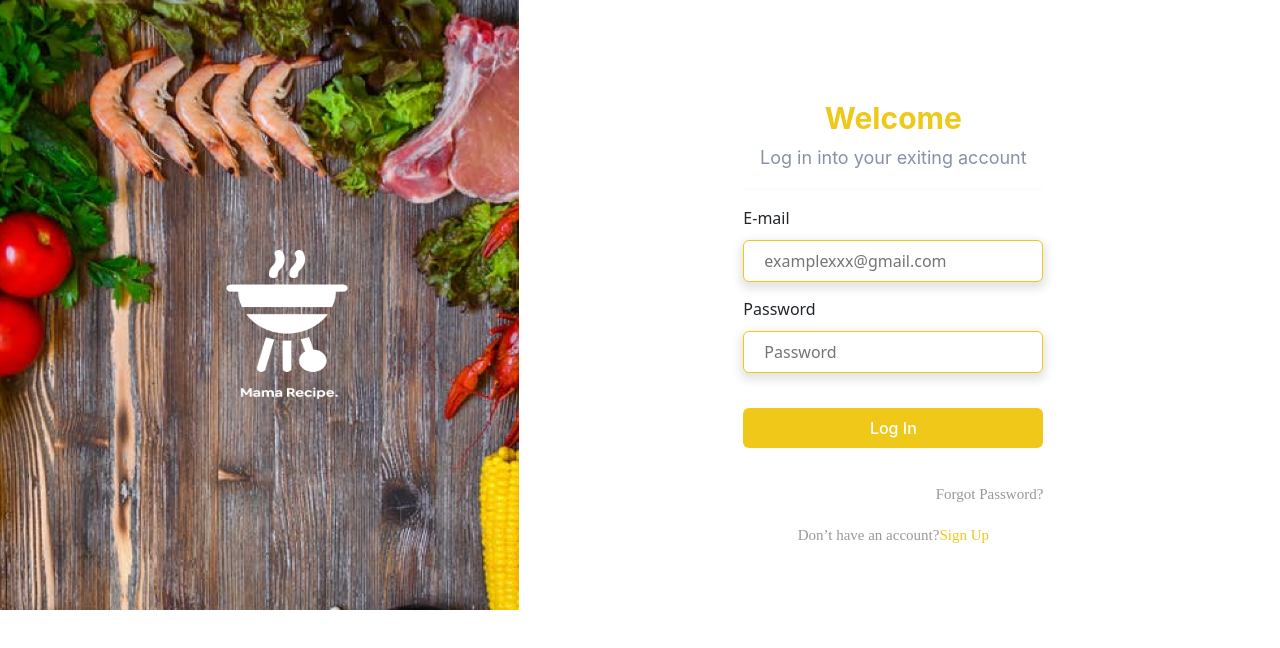
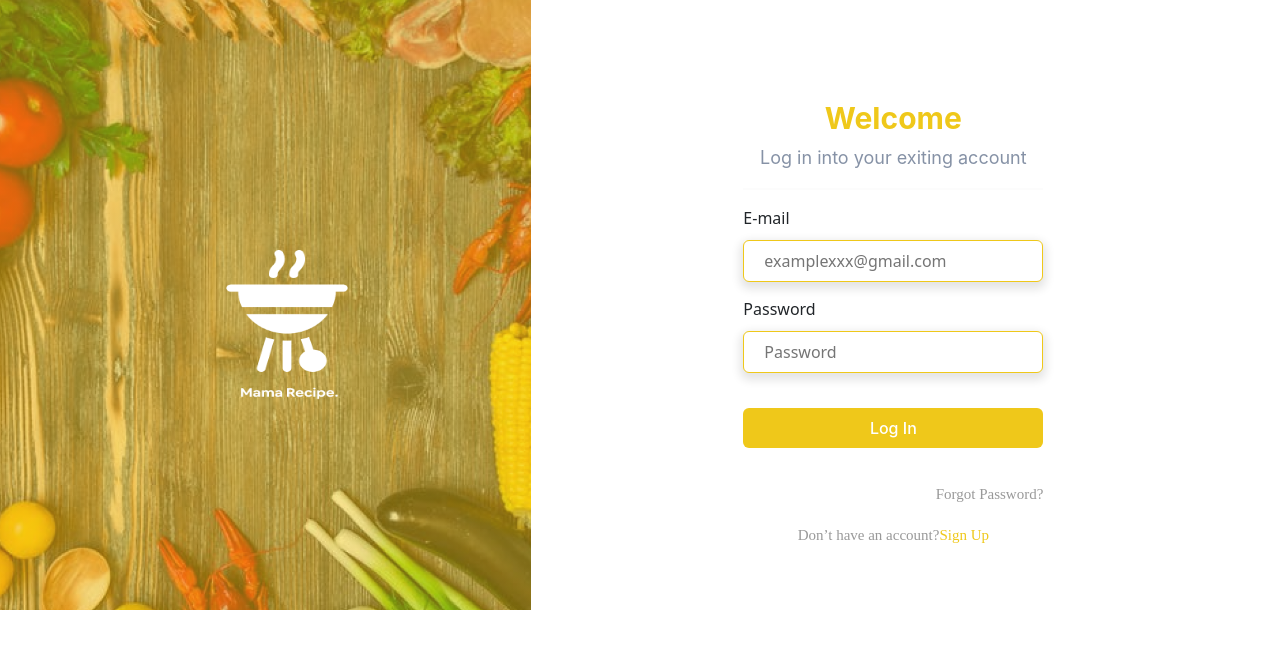
Before and after one commit to sendialamsyah/Food_Recipe, a Next.js app: page /auth/Login in a window 1280 px wide. Shown: the top 648 px of the page. Built offline with nearby package versions, Linux system fonts and the light colour scheme.

Commit message:
change screenshoot

```diff
--- a/pages/auth/Login.js
+++ b/pages/auth/Login.js
@@ -65,13 +65,13 @@ const Login = () => {
     <>
       <div className={`row ${styles.container}`}>
         <div className={`col-5 ${styles.bgImage}`}>
-          <div>
+          {/* <div>
             <img
               src="/assets/image 15.png"
               alt="img"
               className={styles.background}
             />
-          </div>
+          </div> */}
         </div>
         <div className={styles.icon}>
         <img
--- a/pages/auth/Register.js
+++ b/pages/auth/Register.js
@@ -38,9 +38,6 @@ const Register = () => {
     <>
       <div className={`row ${styles.container}`}>
         <div className={`col-5 ${styles.bgImage}`}>
-          <div>
-            <img src='/assets/image 15.png' alt='img' className={styles.background}/>
-          </div>
         </div>
         <div className={styles.icon}>
         <img
--- a/styles/Auth.module.css
+++ b/styles/Auth.module.css
@@ -1,15 +1,18 @@
 .container .bgImage {
   /* border: 1px solid red; */
   height: 610px;
-  overflow: hidden;
+  background-position: center;
   /* background-size: cover;
-  background: #EFC81A;
-  background-image: linear-gradient(#EFC81A, #FFF) */
+  background: #EFC81A; */
+  background-repeat: no-repeat;
+  background-size: cover;
+  background-image: linear-gradient(#efc81a80 100%, #fff), url('../public/assets/image\ 15.png');
+
 }
-.background {
-  width: 100%;
-  height: 100%;
-  object-fit: cover;
+.container .bgImage {
+  display: flex;
+  align-items: center;
+  justify-content: center;
 }
 .icon {
   position: absolute;
--- a/styles/Auth.register.module.css
+++ b/styles/Auth.register.module.css
@@ -1,16 +1,19 @@
 .container .bgImage {
-    /* border: 1px solid red; */
-    height: 800px;
-    overflow: hidden;
-    /* background-size: cover;
-    background: #EFC81A;
-    background-image: linear-gradient(#EFC81A, #FFF) */
-  }
-  .background {
-    width: 100%;
-    height: 100%;
-    object-fit: cover;
-  }
+  /* border: 1px solid red; */
+  height: 800px;
+  background-position: center;
+  /* background-size: cover;
+  background: #EFC81A; */
+  background-repeat: no-repeat;
+  background-size: cover;
+  background-image: linear-gradient(#efc81a80 100%, #fff), url('../public/assets/image\ 15.png');
+
+}
+.container .bgImage {
+  display: flex;
+  align-items: center;
+  justify-content: center;
+}
   .icon {
     position: absolute;
     top: 300px;
```
Also changed, not shown: images/login.jpg, images/register.jpg.
